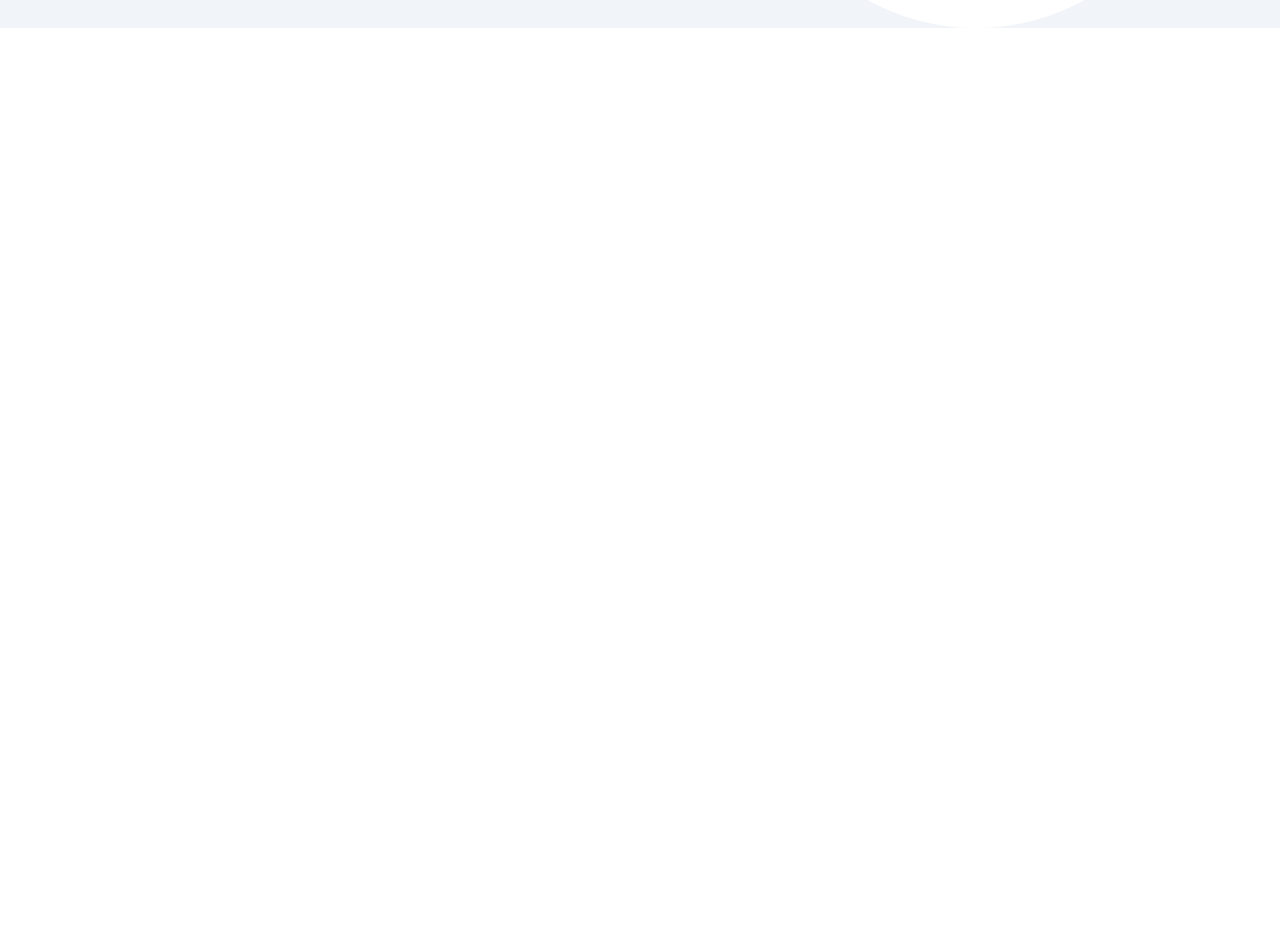
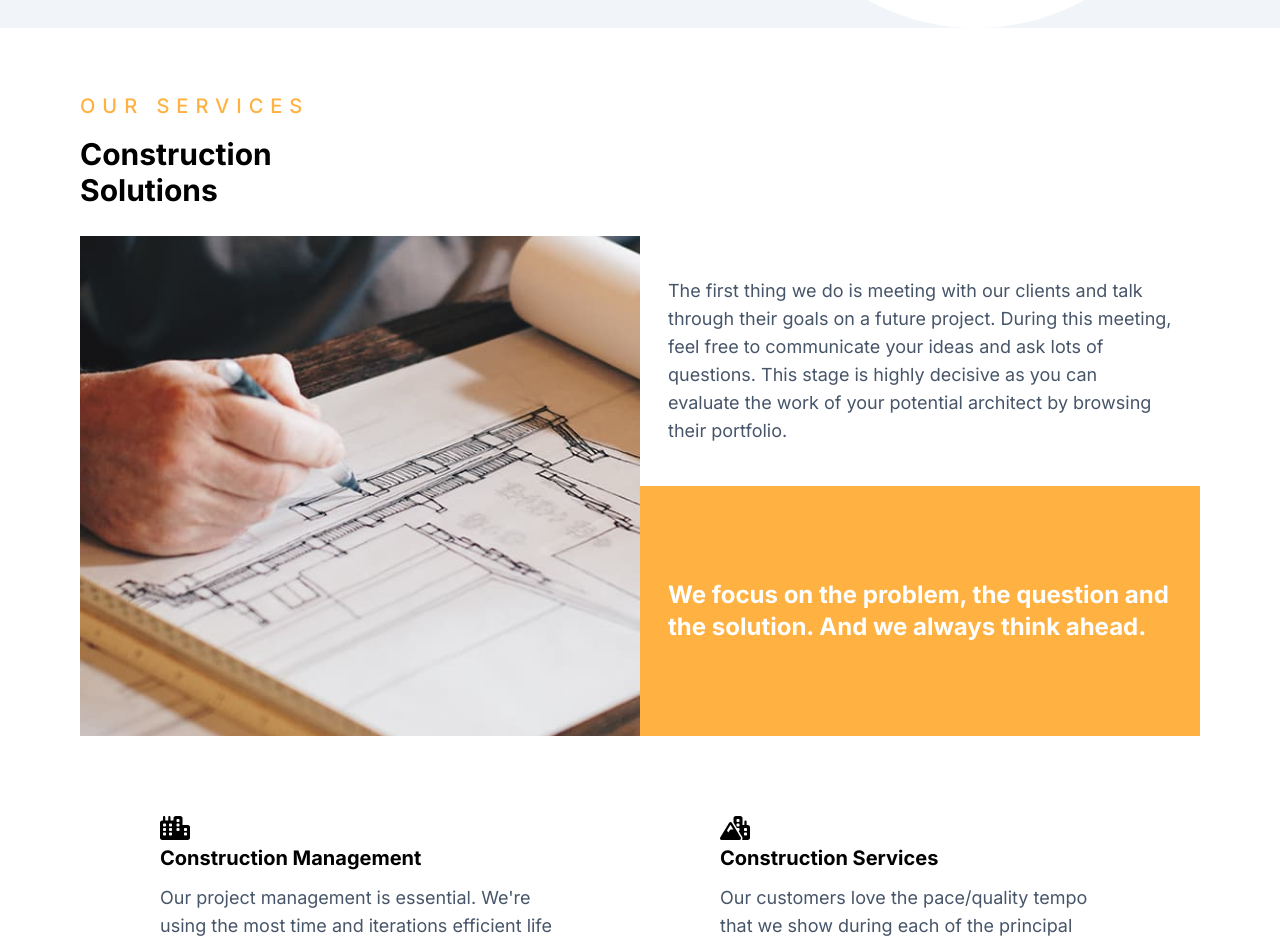
Before and after one commit to abdullah-omar-aly/cityscape-construction, a Next.js app: page / in a window 1280 px wide. Shown: the part 1340-2284 px from the top of the page. Before the commit the page ends 1368 px from the top, so only its background shows below. Built offline with nearby package versions, Linux system fonts and the light colour scheme.

Commit message:
Adding services section | completed

```diff
--- a/src/app/page.js
+++ b/src/app/page.js
@@ -1,5 +1,6 @@
 import About from '@/sections/About'
 import Hero from '@/sections/Hero'
+import Services from '@/sections/Services'
 import Image from 'next/image'
 
 export default function Home() {
@@ -11,7 +12,9 @@ export default function Home() {
       <section id="about">
         <About />
       </section>
-
+      <section id="services">
+        <Services />
+      </section>
       </div>
   )
 }
--- /dev/null
+++ b/src/components/ServiceCard/index.jsx
@@ -0,0 +1,30 @@
+"use client"
+
+import React  from 'react'
+import {   motion } from 'framer-motion'
+
+const serviceCardVariants = {
+    hidden: { opacity: 0 },
+    visible: { opacity: 1 , transition: { duration: 1.5 } },
+}
+
+
+const ServiceCard = ({heading , text , icon}) => {
+    return(
+        <motion.div
+            className='group md:w-1/2 p-10 lg:p-20  hover:shadow-xl transition-shadow duration-300 flex flex-col items-center justify-center lg:block'
+            variants={serviceCardVariants}
+            initial="hidden"
+            whileInView="visible"
+            viewport={{once: true}}
+            >
+            <span className="text-2xl">
+                {icon}
+            </span>
+            <h2 className='capitalize font-bold text-xl pt-1 pb-3 transition-colors duration-300 text-main-primary lg:text-inherit lg:group-hover:text-main-primary'>{heading}</h2>
+            <p className='text-slate-600 text-lg'>{text}</p>
+        </motion.div>
+    )
+}
+
+export default ServiceCard
--- /dev/null
+++ b/src/data/services.js
@@ -0,0 +1,25 @@
+import { CityIcon , MontainCityIcon , CompassDraftingIcon , PenToSquareIcon } from "@/icons";
+const servicesData = [
+    {
+        heading:"construction management",
+        text:"Our project management is essential. We're using the most time and iterations efficient life cycles methods for that to complete all the projects on time.",
+        icon: <CityIcon />,
+    },
+    {
+        heading:"construction services",
+        text:"Our customers love the pace/quality tempo that we show during each of the principal construction processes! We're comfortable with any idea of our clients.",
+        icon: <MontainCityIcon />,
+    },
+    {
+        heading:"Design-Build",
+        text:"If a project is not too complex, we may hire a designer-builder type of contractor, to make the longevity of the construction shorter.",
+        icon: <CompassDraftingIcon />,
+    },
+    {
+        heading:"general contracting",
+        text:"We have a long list of professional contractors, whom our engineers and architects enjoy to work with on a majority of our construction projects!",
+        icon: <PenToSquareIcon />,
+    }
+]
+
+export default servicesData
--- /dev/null
+++ b/src/sections/Services/index.jsx
@@ -0,0 +1,97 @@
+"use client";
+
+import React from "react";
+import ServiceCard from "@/components/ServiceCard";
+import { motion } from "framer-motion";
+import servicesData from "@/data/services";
+import Image from "next/image";
+const ServicesList = () => (
+  <div className="flex flex-wrap">
+    {servicesData.map((service, ind) => (
+      <ServiceCard
+        key={ind}
+        heading={service.heading}
+        text={service.text}
+        icon={service.icon}
+      />
+    ))}
+  </div>
+);
+
+const Services = () => {
+  return (
+    <section className="primary-section pt-16 overflow-hidden w-screen ">
+      <section className="lg:container lg:max-w-screen-xl">
+        <div>
+          <h2
+            className="uppercase text-main-primary font-medium pb-4 text-xl text-center lg:text-start"
+            style={{ letterSpacing: "7px" }}
+          >
+            our services
+          </h2>
+          <motion.h3
+            className="text-3xl font-bold pb-7 capitalize text-center lg:text-start"
+            initial={{ opacity: 0, y: 50 }}
+            whileInView={{ opacity: 1, y: 0 }}
+            transition={{ duration: 1.5, ease: "easeOut" }}
+            viewport={{ once: true }}
+          >
+            construction <br /> solutions
+          </motion.h3>
+        </div>
+        <div className="flex flex-col lg:flex-row">
+          <motion.div
+            className="relative lg:w-1/2 h-80 lg:h-auto"
+            initial={{ opacity: 0, x: -100 }}
+            whileInView={{ opacity: 1, x: 0 }}
+            transition={{ duration: 1.5, ease: "easeOut", delay: 0.5 }}
+            viewport={{ once: true }}
+          >
+            <Image
+              className="absolute left-0 top-0"
+              fill={true}
+              src="/engineer.jpg"
+              alt="Project sample"
+              loading="lazy"
+              style={{ objectFit: "cover" }}
+            />
+          </motion.div>
+          <div className="lg:w-1/2 flex flex-col mx-5 lg:mx-0">
+            <motion.div
+              className="flex justify-center items-center px-7 py-15 "
+              style={{ minHeight: "250px" }}
+              initial={{ opacity: 0, x: 100 }}
+              whileInView={{ opacity: 1, x: 0 }}
+              transition={{ duration: 1.5, ease: "easeOut" }}
+              viewport={{ once: true }}
+            >
+              <p className="text-lg text-slate-600 py-10">
+                The first thing we do is meeting with our clients and talk
+                through their goals on a future project. During this meeting,
+                feel free to communicate your ideas and ask lots of questions.
+                This stage is highly decisive as you can evaluate the work of
+                your potential architect by browsing their portfolio.
+              </p>
+            </motion.div>
+            <motion.div
+              className="bg-main-primary flex justify-center items-center px-7 py-15"
+              style={{ minHeight: "250px" }}
+              initial={{ opacity: 0, y: 100 }}
+              whileInView={{ opacity: 1, y: 0 }}
+              transition={{ duration: 1.5, ease: "easeOut" }}
+              viewport={{ once: true }}
+            >
+              <p className="text-2xl font-bold text-white py-10">
+                We focus on the problem, the question and the solution. And we
+                always think ahead.
+              </p>
+            </motion.div>
+          </div>
+        </div>
+        <ServicesList />
+      </section>
+    </section>
+  );
+};
+
+export default Services;
```
